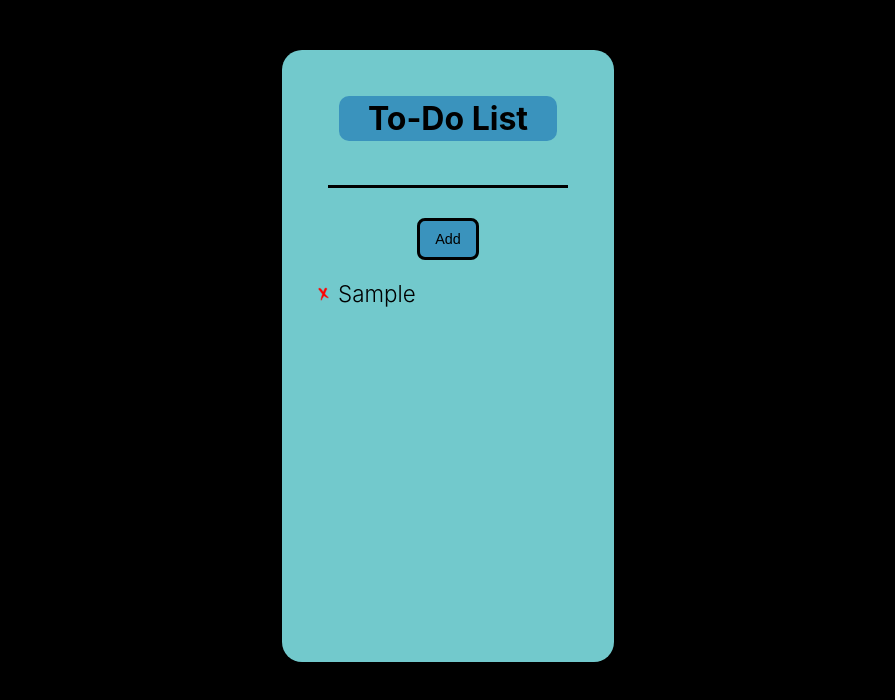
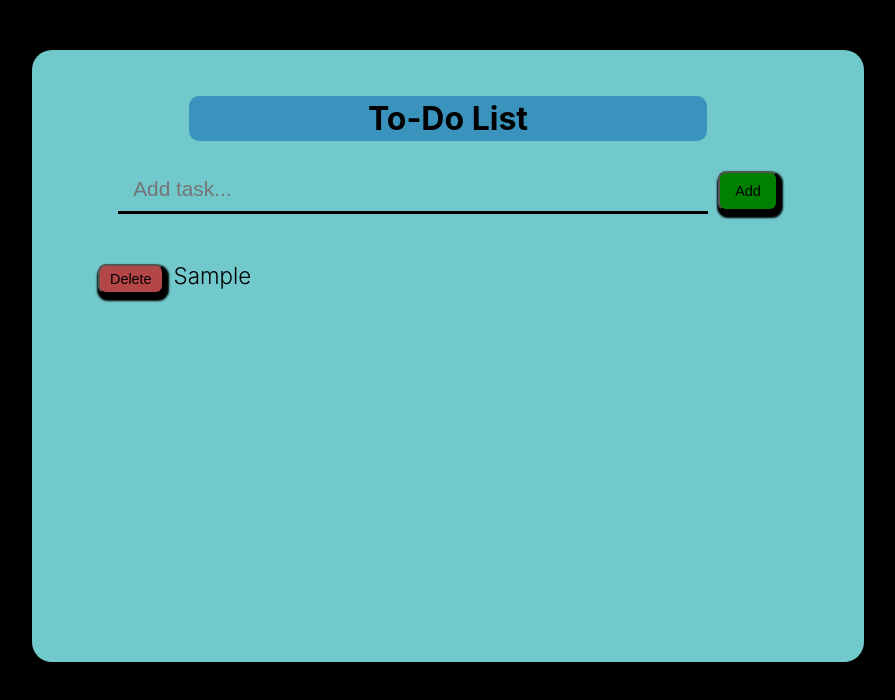
Before and after one commit to ForeveYoung/react-todo, a React (Create React App) app: page / in a window 1280 px wide. Both pictures are taken after typing "Sample" into the empty fields and a click on the button "Add". Shown: the top 700 px of the page, without its empty margins (192-1087 px from the left). Built offline with nearby package versions, Linux system fonts and the light colour scheme.

Commit message:
makes app more beautiful

```diff
--- a/src/App.css
+++ b/src/App.css
@@ -7,13 +7,14 @@
 body {
   background-color: black;
   text-align: center;
+  padding: 0 50px;
 }
 
 .todolist {
   margin: 50px auto;
   padding: 16px;
   min-height: 580px;
-  max-width: 300px;
+  max-width: 800px;
   background-color: #72c9cc;
   background-size: 40px 40px;
   border-radius: 20px;
@@ -31,12 +32,13 @@ body {
 }
 .todolist button {
   margin-top: 30px;
-  border: 3px solid black;
-  background-color: #3a93bd;
+  margin-left: 10px;
+  background-color: green;
   border-radius: 8px;
   padding: 10px 15px;
   font-size: 0.9rem;
   cursor: pointer;
+  box-shadow: 2px 4px 2px 3px black;
 }
 
 .header {
@@ -57,9 +59,13 @@ body {
 }
 .items ul li {
   text-align: left;
-  margin: 20px 10px;
+  margin: 0px 10px;
   font-size: 1.4rem;
   font-weight: 300;
-  list-style-image: url(./red-x.png);
-  cursor: pointer;
+  list-style: none;
 }
+.items .delete-btn {
+  background-color: #b34747;
+  margin-right: 10px;
+  padding: 5px 10px;
+}
--- a/src/App.js
+++ b/src/App.js
@@ -25,9 +25,10 @@ function App() {
               <h1 className="title">To-Do List</h1>
           </div>
               <input
-                  type="text"
-                  value={input}
-                  onChange={(event) => {setInput(event.target.value)}}
+                placeholder="Add task..."
+                type="text"
+                value={input}
+                onChange={(event) => {setInput(event.target.value)}}
               />
               <button onClick={addItem}>Add</button>
 
--- a/src/components/TodoItem.jsx
+++ b/src/components/TodoItem.jsx
@@ -2,9 +2,8 @@ import React from "react";
 
 function TodoItem({ id, item, onCheck }) {
     return (
-        <li
-            onClick={() => {onCheck(id)}}
-        >
+        <li>
+            <button className='delete-btn' onClick={() => {onCheck(id)}}>Delete</button>
             {item}
         </li>
     )
--- a/src/styles.scss
+++ b/src/styles.scss
@@ -7,13 +7,14 @@
 body {
     background-color: black;
     text-align: center;
+    padding: 0 50px;
 }
 
 .todolist {
     margin: 50px auto;
     padding: 16px;
     min-height: 580px;
-    max-width: 300px;
+    max-width: 800px;
     background-color: rgb(114, 201, 204);
     background-size: 40px 40px;
     border-radius: 20px;
@@ -33,12 +34,13 @@ body {
 
     button {
         margin-top: 30px;
-        border: 3px solid black;
-        background-color:  #3a93bd ;
+        margin-left: 10px;
+        background-color:  green;
         border-radius: 8px;
         padding: 10px 15px;
         font-size: 0.9rem;
         cursor: pointer;
+        box-shadow: 2px 4px 2px 3px black;
     }
 }
 
@@ -61,10 +63,16 @@ body {
 
     ul li {
         text-align: left;
-        margin: 20px 10px;
+        margin: 0px 10px;
         font-size: 1.4rem;
         font-weight: 300;
-        list-style-image: url(./red-x.png);
-        cursor: pointer;
+        list-style: none;
     }
+
+    .delete-btn{
+        background-color: rgb(179, 71, 71);
+        margin-right: 10px;
+        padding: 5px 10px;
+    }
+
 }
```
